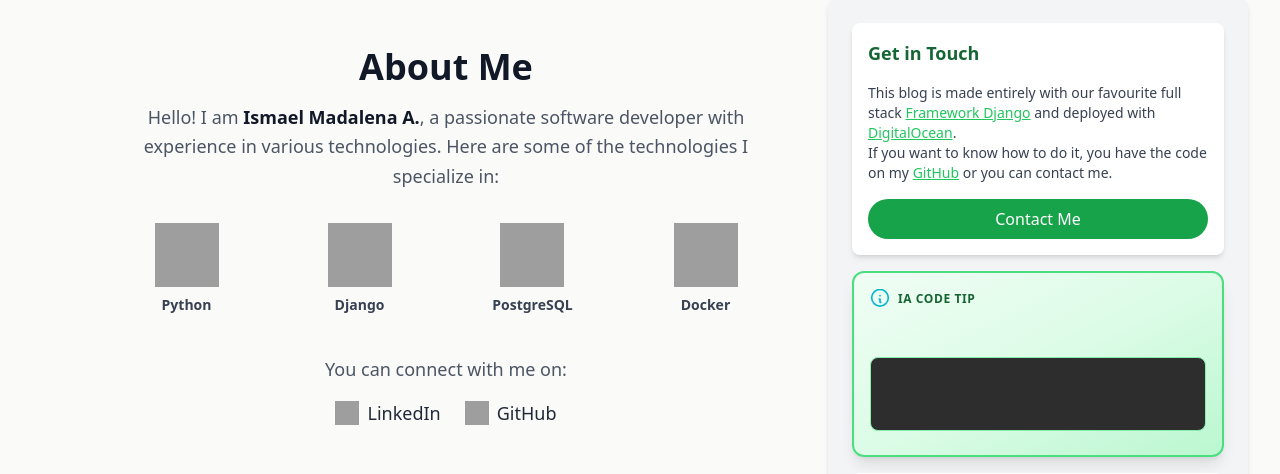
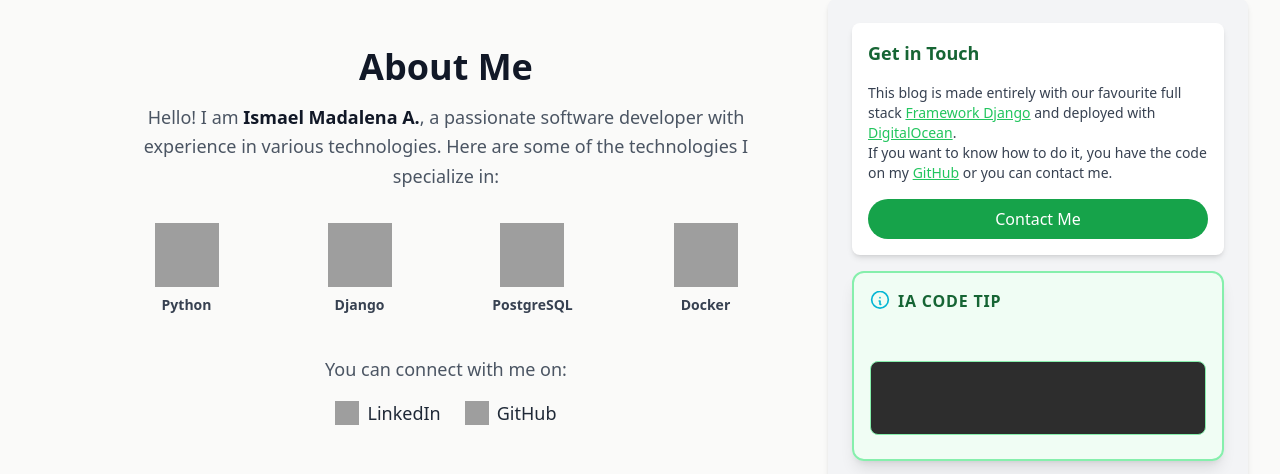
Before and after one commit to IJMadalenA/cryptek, a Django app: template cryptek/templates/about_me.html in a window 1280 px wide. Shown: the part 89-563 px from the top of the page. Run offline with Django 5.2, Linux system fonts and the light colour scheme; the template is opened without the code that fills it, so the values that code supplies are empty; some libraries are stand-ins or nearby versions; grey boxes are pictures that could not be loaded.

Commit message:
Update code tip box styling and dependencies
Refined the styles of the code tip box template to improve appearance and adjusted HTML classes, including font size and colors. Expanded the `requirements.txt` with various new Python package dependencies to ensure compatibility and feature enhancement for Python 3.12+.

Signed-off-by: ijmadalena <63321821+IJMadalenA@users.noreply.github.com>

```diff
--- a/cryptek/templates/code_tip_box.html
+++ b/cryptek/templates/code_tip_box.html
@@ -3,13 +3,13 @@
 <script src="https://cdn.jsdelivr.net/npm/prismjs@1.29.0/prism.min.js"></script>
 <script src="https://cdn.jsdelivr.net/npm/prismjs@1.29.0/components/prism-python.min.js"></script>
 
-<div class="mb-4 p-4 bg-gradient-to-br from-green-50 via-green-100 to-green-200 rounded-xl shadow-lg flex flex-col gap-2 min-h-[120px] border-2 border-green-400">
+<div class="mb-4 p-4 bg-gradient-to-br from-green-50 via-green-20 to-green-50 rounded-xl shadow-lg flex flex-col gap-2 min-h-[120px] border-2 border-green-300">
     <div class="flex items-center mb-1">
         <svg class="w-5 h-5 text-cyan-500 mr-2" fill="none" stroke="currentColor" stroke-width="2" viewBox="0 0 24 24">
             <path stroke-linecap="round" stroke-linejoin="round"
                   d="M13 16h-1v-4h-1m1-4h.01M12 20.5C6.753 20.5 2 15.747 2 10.5S6.753.5 12 .5s10 4.753 10 10-4.753 10-10 10z"/>
         </svg>
-        <span class="uppercase tracking-wider text-xs font-bold text-green-800">IA CODE TIP</span>
+        <span class="uppercase tracking-wider text-l font-bold text-green-800">IA CODE TIP</span>
     </div>
     <h3 class="text-base font-semibold text-green-900 mb-1">{{ tip.title }}</h3>
     <p class="text-[0.9rem] text-green-900 mb-2 leading-snug">{{ tip.description }}</p>
```
Also changed, not shown: requirements.txt (+25 -1 lines).
